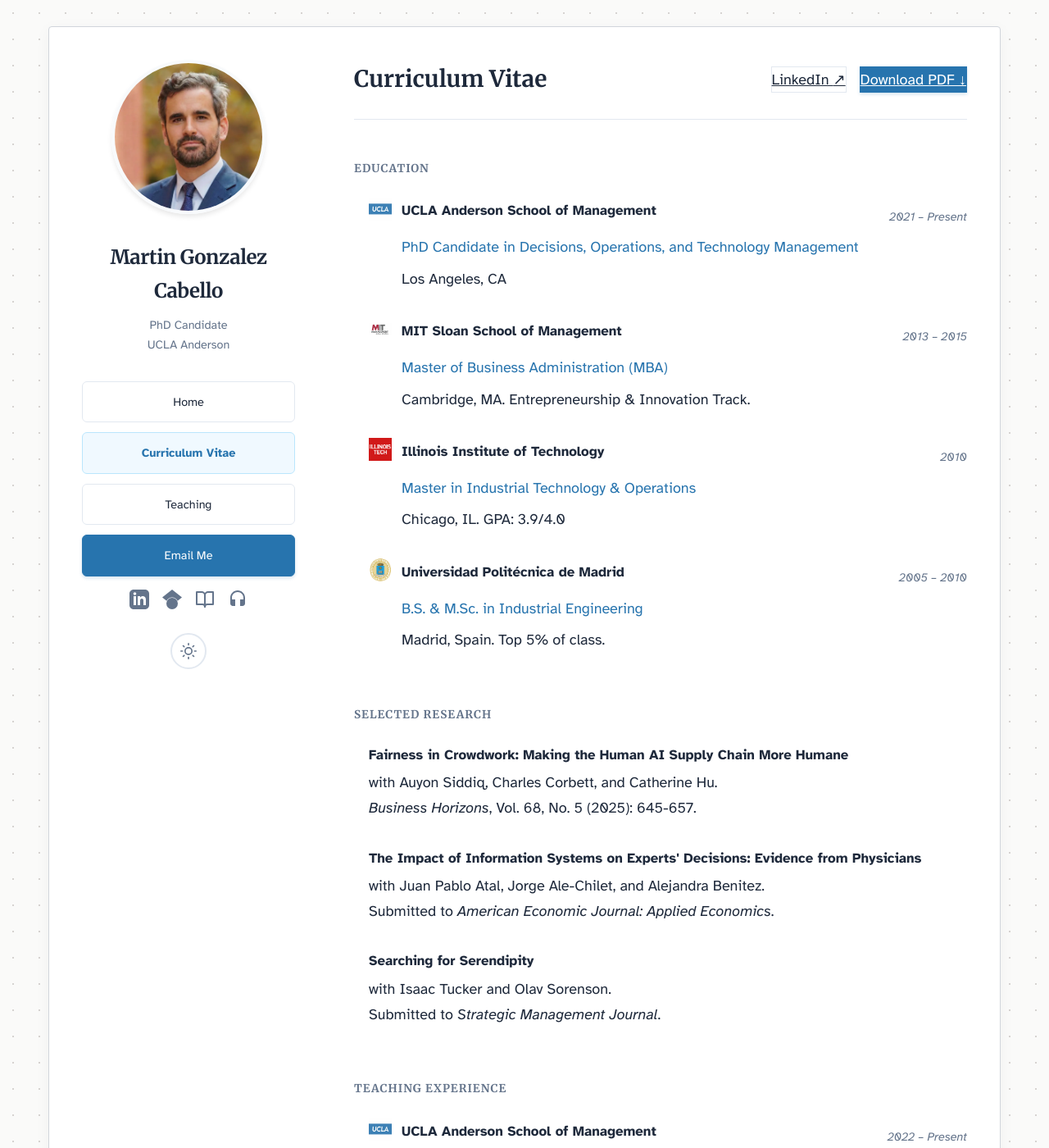
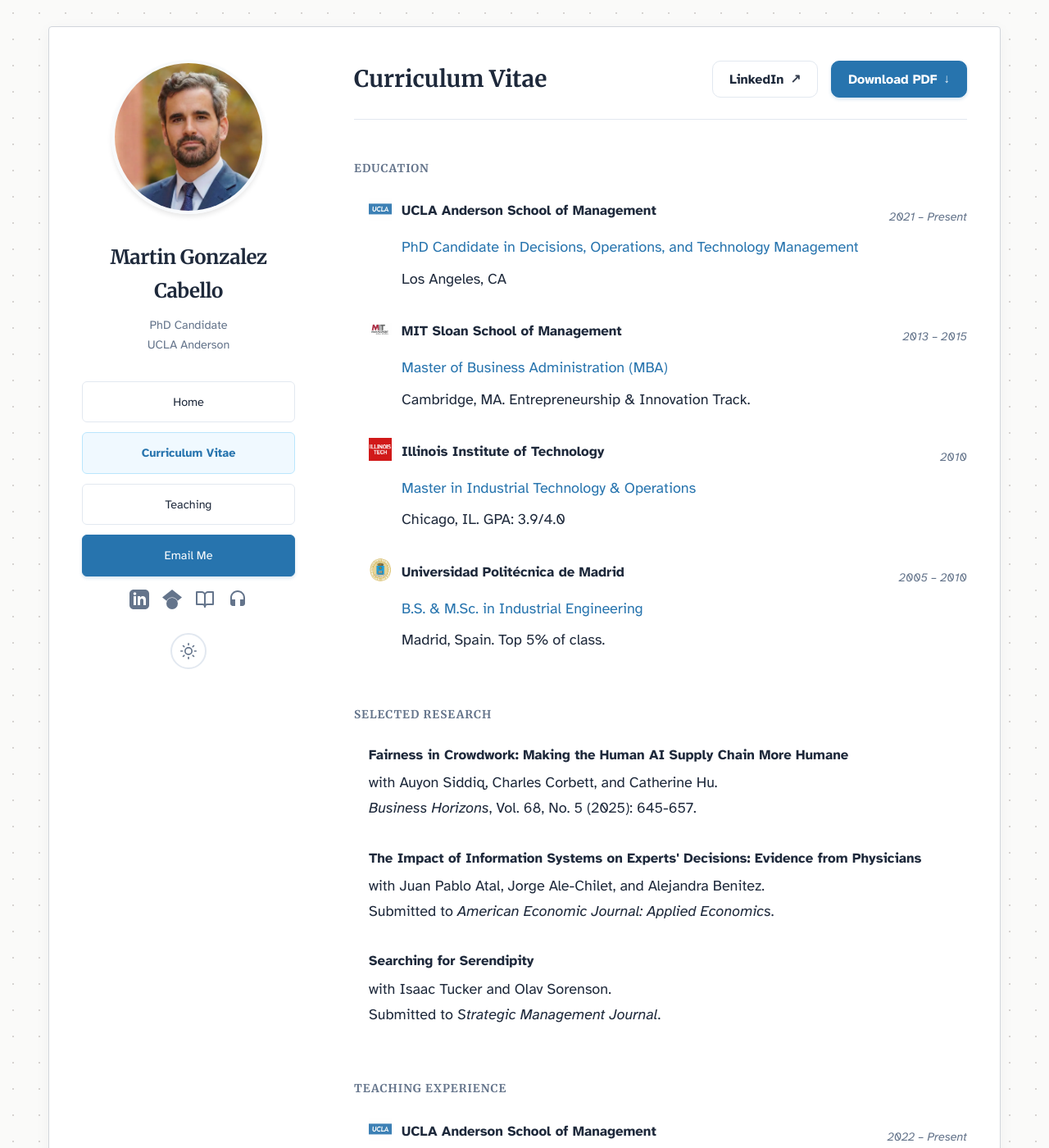
Before and after one commit to martins73/research-site, a Jekyll site: the page built from cv.html, in a window 1280 px wide and 1400 px high. Shown: the whole window at 82% size. Built offline with Jekyll 4.4.1, drawn with Linux system fonts in a browser that asks for light colours.

Commit message:
Update style.css

```diff
--- a/assets/css/style.css
+++ b/assets/css/style.css
@@ -922,6 +922,52 @@ a .cv-logo:hover {
     color: var(--text-tertiary);
 }
 
+/* CV header actions */
+.cv-actions {
+    display: flex;
+    align-items: center;
+    gap: var(--space-4);
+    flex-wrap: wrap;
+}
+
+.cv-action-btn {
+    display: inline-flex;
+    align-items: center;
+    gap: var(--space-2);
+
+    padding: 0.85rem 1.25rem;
+    border-radius: 10px;
+
+    font-size: var(--text-lg);
+    font-weight: 600;
+    line-height: 1;
+
+    text-decoration: none;
+    transition: transform 0.15s ease, background-color 0.15s ease, color 0.15s ease, border-color 0.15s ease;
+}
+
+.cv-action-btn:hover {
+    transform: translateY(-1px);
+}
+
+.cv-action-btn span {
+    font-size: 0.95em;
+    opacity: 0.9;
+}
+
+/* Mobile: stack cleanly */
+@media (max-width: 768px) {
+    .cv-actions {
+        width: 100%;
+        flex-direction: column;
+        align-items: stretch;
+    }
+
+    .cv-action-btn {
+        justify-content: center;
+        width: 100%;
+    }
+}
 
 /* ============================================================================
    10. LIBRARY PAGE
```
